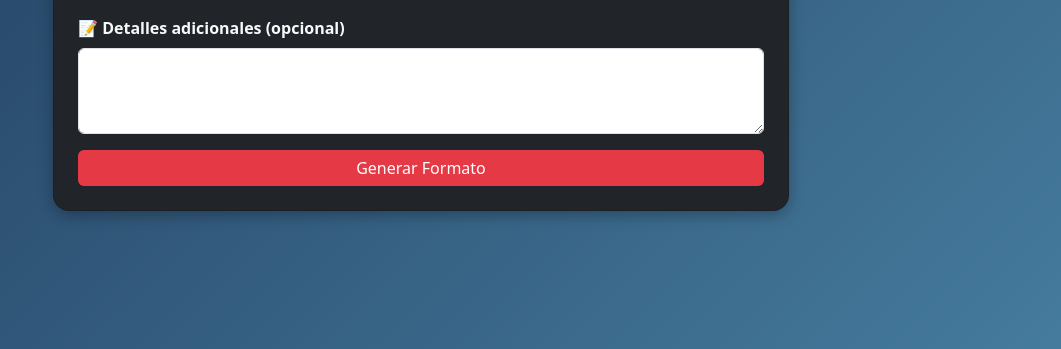
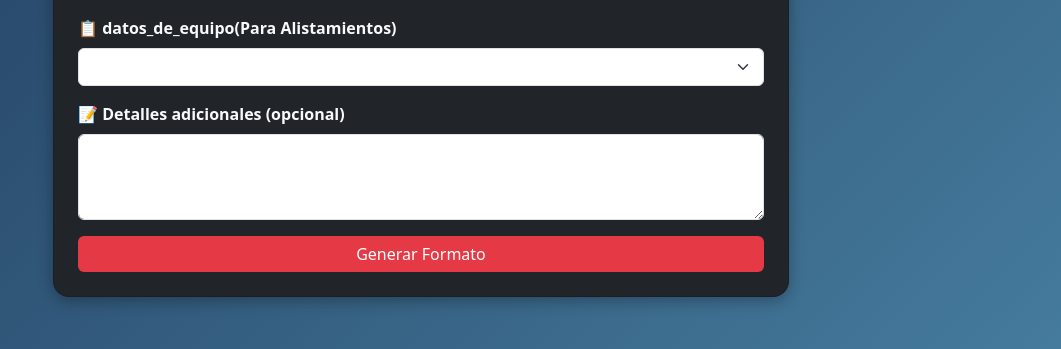
Before and after one commit to Steven-gil-dep/mi_app_flask, a Python web app: template templates/form.html in a window 1280 px wide. Shown: the part 451-800 px from the top of the page, without its empty margins (219-1280 px from the left). Run offline with Jinja, Linux system fonts and the light colour scheme; the template is opened without the code that fills it, so the values that code supplies are empty.

Commit message:
Update form.html

```diff
--- a/templates/form.html
+++ b/templates/form.html
@@ -69,6 +69,12 @@
             </select>
           </div>
           <div class="mb-3">
+            <label class="form-label">📋 datos_de_equipo(Para Alistamientos)</label>
+            <select name="opcion" id="datos_de_equipo" class="form-select" required>
+              <!-- Se llenará dinámicamente -->
+            </select>
+          </div>
+          <div class="mb-3">
             <label class="form-label">📝 Detalles adicionales (opcional)</label>
             <textarea name="detalles" class="form-control" rows="3"></textarea>
           </div>
```
